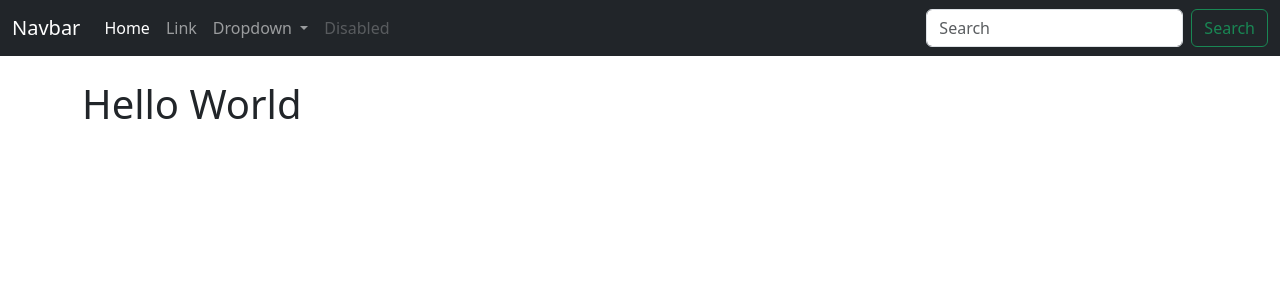
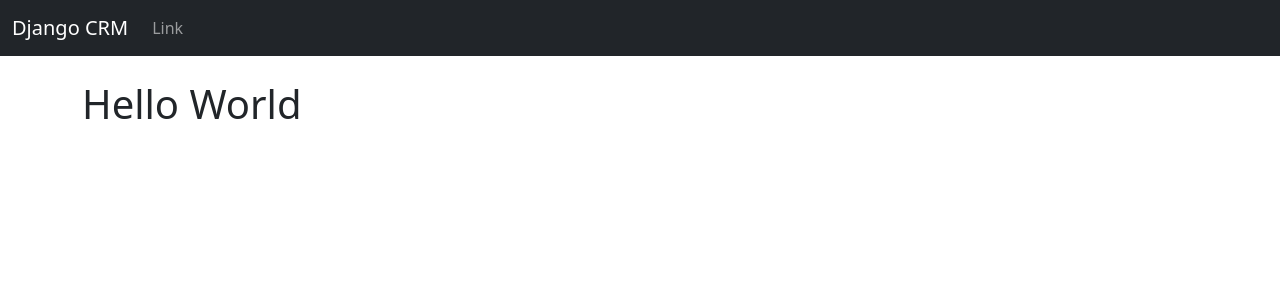
Before and after one commit to Zavock/Django-CRM, a Django app: page / in a window 1280 px wide. Shown: the top 300 px of the page. Run offline with Django 5.2, Linux system fonts and the light colour scheme.

Commit message:
Basic navbar done

```diff
--- a/website/templates/navbar.html
+++ b/website/templates/navbar.html
@@ -1,36 +1,15 @@
 <nav class="navbar navbar-expand-lg navbar-dark bg-dark">
     <div class="container-fluid">
-      <a class="navbar-brand" href="#">Navbar</a>
+      <a class="navbar-brand" href="{% url "home" %}">Django CRM</a>
       <button class="navbar-toggler" type="button" data-bs-toggle="collapse" data-bs-target="#navbarSupportedContent" aria-controls="navbarSupportedContent" aria-expanded="false" aria-label="Toggle navigation">
         <span class="navbar-toggler-icon"></span>
       </button>
       <div class="collapse navbar-collapse" id="navbarSupportedContent">
         <ul class="navbar-nav me-auto mb-2 mb-lg-0">
           <li class="nav-item">
-            <a class="nav-link active" aria-current="page" href="#">Home</a>
-          </li>
-          <li class="nav-item">
             <a class="nav-link" href="#">Link</a>
           </li>
-          <li class="nav-item dropdown">
-            <a class="nav-link dropdown-toggle" href="#" role="button" data-bs-toggle="dropdown" aria-expanded="false">
-              Dropdown
-            </a>
-            <ul class="dropdown-menu">
-              <li><a class="dropdown-item" href="#">Action</a></li>
-              <li><a class="dropdown-item" href="#">Another action</a></li>
-              <li><hr class="dropdown-divider"></li>
-              <li><a class="dropdown-item" href="#">Something else here</a></li>
-            </ul>
-          </li>
-          <li class="nav-item">
-            <a class="nav-link disabled" aria-disabled="true">Disabled</a>
-          </li>
         </ul>
-        <form class="d-flex" role="search">
-          <input class="form-control me-2" type="search" placeholder="Search" aria-label="Search">
-          <button class="btn btn-outline-success" type="submit">Search</button>
-        </form>
       </div>
     </div>
   </nav>
```
